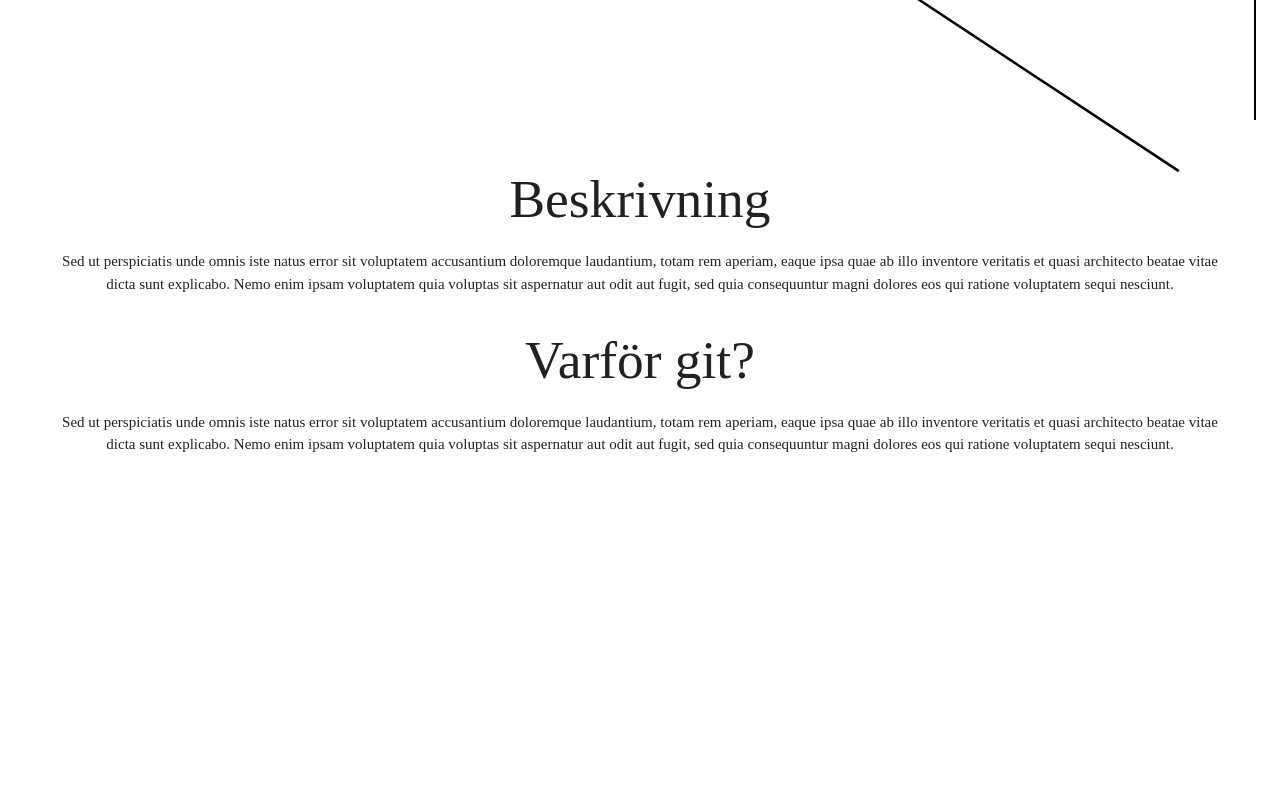
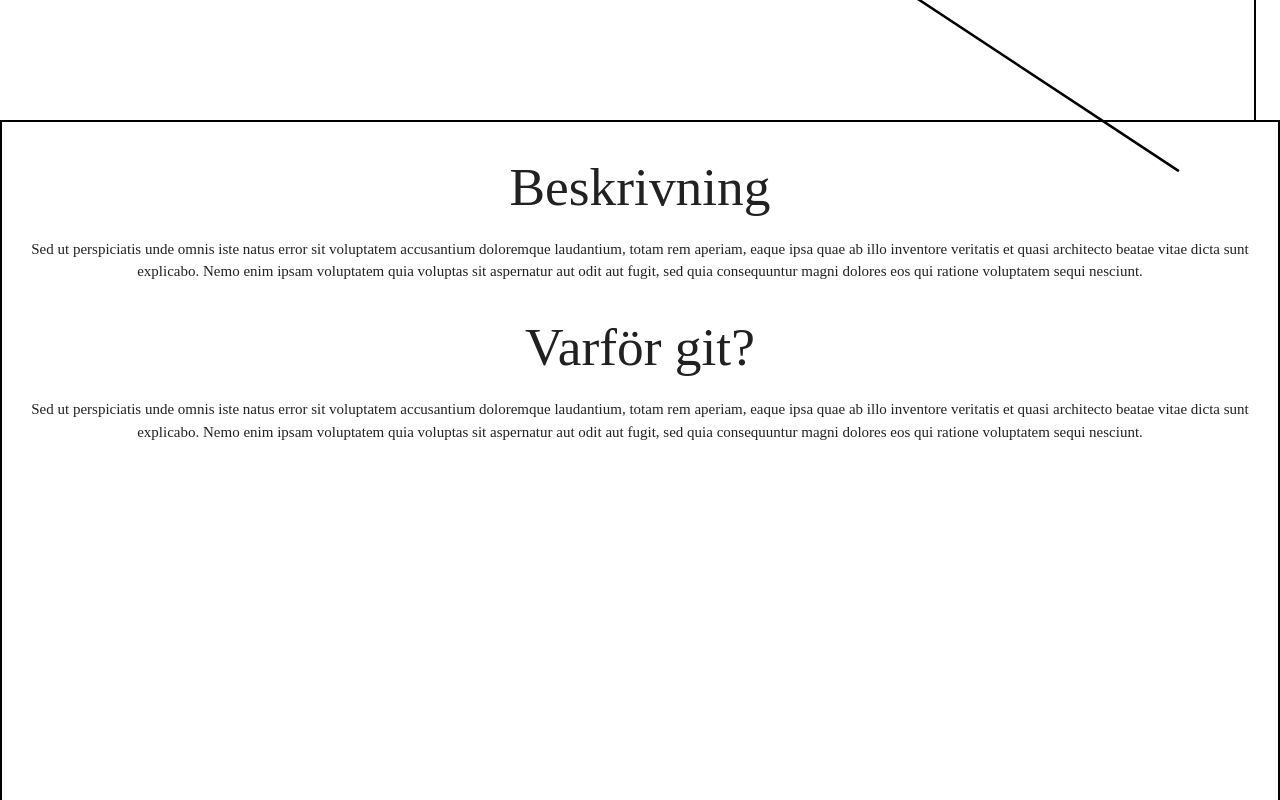
Before and after one commit to ellinorwase/how-to-git, a React (Create React App) app: page / in a window 1280 px wide. Shown: the part 680-1480 px from the top of the page. Built offline with nearby package versions, Linux system fonts and the light colour scheme; a web font is replaced by a local one.

Commit message:
border-description

```diff
--- a/src/css/description.css
+++ b/src/css/description.css
@@ -1,5 +1,6 @@
 .description{
     text-align: center;
-    margin: 50px;
+    /* margin: 50px; */
     height: 100vh;
+    border: 2px solid black;
 }
```
